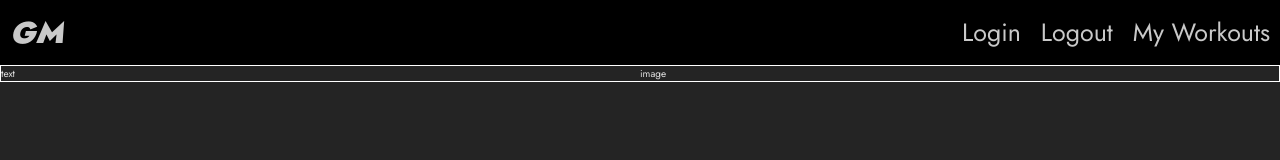
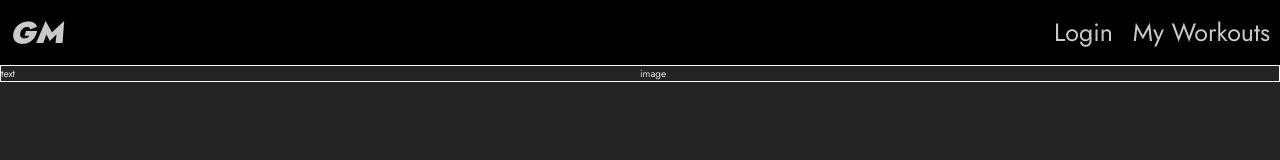
Before and after one commit to klevi43/GM, a React (Vite) app in the folder GM/: page / in a window 1280 px wide. Shown: the top 160 px of the page. Built offline with nearby package versions, Linux system fonts and the light colour scheme.

Commit message:
centered navbar

```diff
--- a/GM/src/App.tsx
+++ b/GM/src/App.tsx
@@ -7,12 +7,19 @@ import Nav from './components/Nav'
 
 function App() {
   const [isNavMenuOpen, setIsNavMenuOpen] = useState(false);
+
+  const [isLoggedIn, setIsLoggedIn] = useState(false);
+
+
   const toggleNavBar = () => {
     setIsNavMenuOpen(!isNavMenuOpen);
   }
   return (
     <>
-      <Nav isNavMenuOpen={isNavMenuOpen} toggleNavBar={toggleNavBar}/>
+      <Nav
+      isNavMenuOpen={isNavMenuOpen}
+      toggleNavBar={toggleNavBar}
+      isLoggedIn={isLoggedIn}/>
       <div className='hero' ><div>text</div><div>image</div></div>
     </>
   )
--- a/GM/src/components/Nav.tsx
+++ b/GM/src/components/Nav.tsx
@@ -4,23 +4,26 @@ import Lines from '../assets/svgs/lines.svg'
 
 interface Props {
   isNavMenuOpen: boolean;
+  isLoggedIn: boolean;
   toggleNavBar: () => void;
 }
-const Nav = ({isNavMenuOpen, toggleNavBar}: Props) => {
+const Nav = ({isNavMenuOpen, toggleNavBar, isLoggedIn}: Props) => {
   return (
   <>
+    <div  className='container__nav'>
+
 
       <nav className='nav'>
         <a className='logo' href="">GM</a>
         <button onClick={toggleNavBar} className='nav__toggle'><img src={Lines} alt="" /></button>
 
       <ul className={`list nav__list ${isNavMenuOpen ? "collapsible--expanded" : "collapsible--hidden"}`}>
-          <li className='nav__item'><a href="">Login</a></li>
-          <li className='nav__item'><a href="">Logout</a></li>
+          {!isLoggedIn && <li className='nav__item'><a href="">Login</a></li>}
+          {isLoggedIn && <li className='nav__item'><a href="">Logout</a></li>}
           <li className='nav__item'><a href="">My Workouts</a></li>
         </ul>
       </nav>
-
+    </div>
   </>
     )
 }
--- a/GM/src/index.css
+++ b/GM/src/index.css
@@ -34,6 +34,13 @@ a {
   color: #c9c9c9;
   transition: 0.3s;
 }
+
+/* containers */
+.container__nav {
+  width: 100vw;
+  background-color: black;
+}
+
 .collapsible--hidden {
   height: 0;
   transition: 0.15s;
@@ -42,7 +49,7 @@ a {
 
 }
 .collapsible--expanded  {
-  height: 12rem;
+  height: 8rem;
   transition: 0.3s;
   overflow: hidden;
   }
@@ -57,8 +64,9 @@ a {
 
 
 .nav {
+  max-width: 1280px;
+  margin: 0 auto;
   padding: 1rem;
-  width: 100%;
   background-color: black;
   display: flex;
   justify-content: space-between;
@@ -68,7 +76,6 @@ a {
 
 .nav__list {
   width: 100%;
-
 }
 
 .nav__item > a:hover {
@@ -80,6 +87,7 @@ a {
   color: white;
   height: 40px;
   width: 40px;
+
 }
 
 @media screen and (min-width: 768px) {
@@ -93,7 +101,7 @@ a {
   }
 
   .nav__item {
-    padding-right: 2rem;
+    margin-left: 2rem;
   }
 }
 
```
